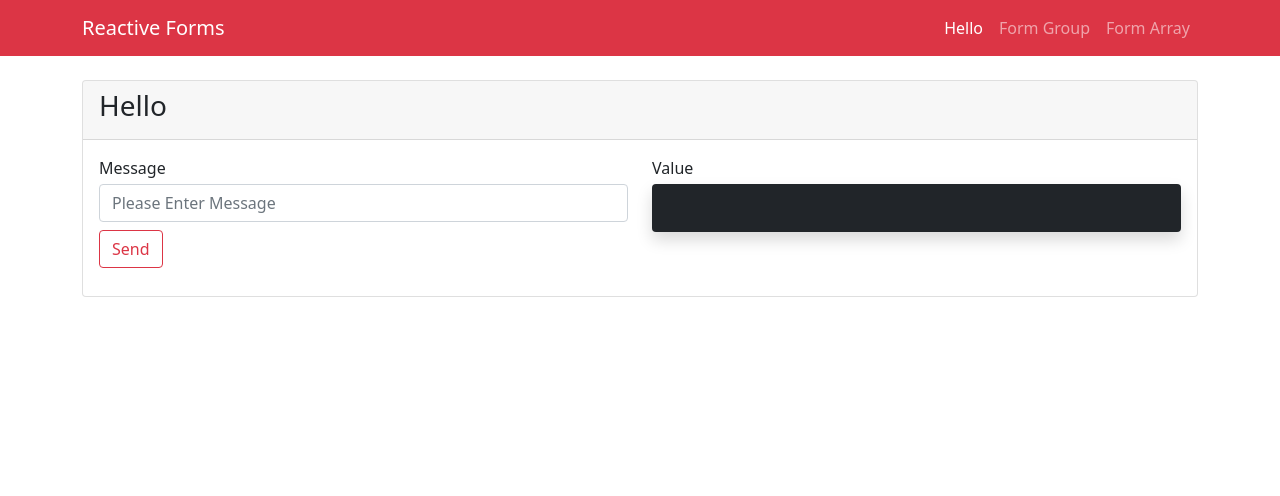
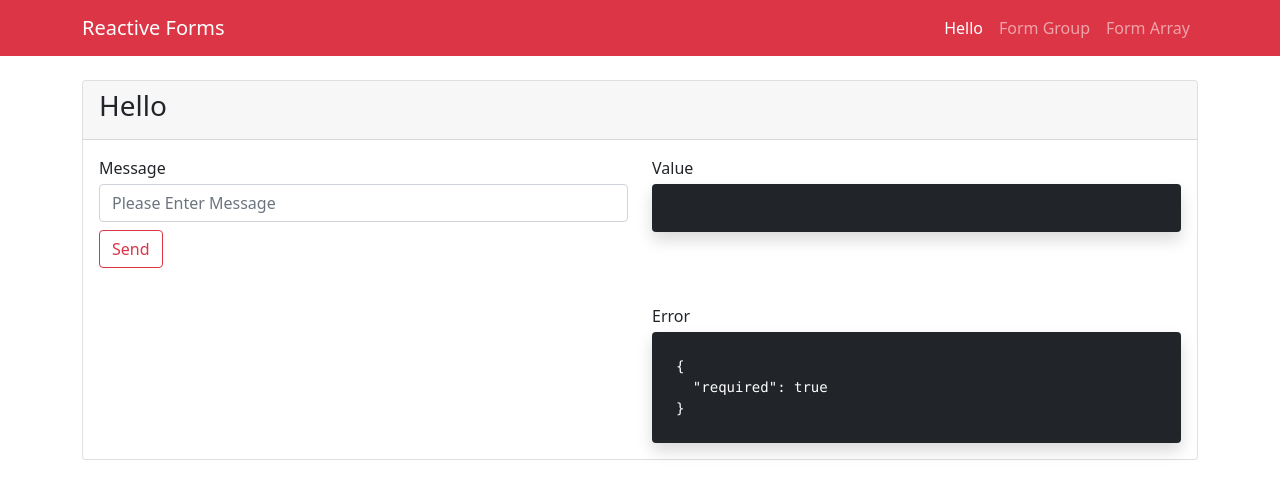
Before and after one commit to minlwin/jdc-angular, an Angular app in the folder form-reactive/: page /hello in a window 1280 px wide. Shown: the top 496 px of the page. Built offline with nearby package versions, Linux system fonts and the light colour scheme.

Commit message:
Build In Validations

```diff
--- a/form-reactive/src/app/hello/hello.component.html
+++ b/form-reactive/src/app/hello/hello.component.html
@@ -23,12 +23,21 @@
 
             <div class="col">
 
-                <label>Value</label>
-                <div class="bg-dark text-white px-4 pt-4 pb-2 mt-1 rounded shadow">
-                    <pre>{{message.value}}</pre>
+                <div>
+                    <label>Value</label>
+                    <div class="bg-dark text-white px-4 pt-4 pb-2 mt-1 rounded shadow">
+                        <pre>{{message.value}}</pre>
+                    </div>
+                    <div class="py-4">
+                        {{messageValue}}
+                    </div>
                 </div>
-                <div class="py-4">
-                    {{messageValue}}
+
+                <div class="mt-4">
+                    <label>Error</label>
+                    <div class="bg-dark text-white px-4 pt-4 pb-2 mt-1 rounded shadow">
+                        <pre>{{message.errors | json}}</pre>
+                    </div>
                 </div>
             </div>
 
--- a/form-reactive/src/app/hello/hello.component.ts
+++ b/form-reactive/src/app/hello/hello.component.ts
@@ -1,5 +1,5 @@
 import { Component } from '@angular/core';
-import { FormControl } from '@angular/forms';
+import { FormControl, Validators } from '@angular/forms';
 
 @Component({
   templateUrl: './hello.component.html',
@@ -8,7 +8,10 @@ import { FormControl } from '@angular/forms';
 })
 export class HelloComponent {
 
-  message = new FormControl
+  message = new FormControl('', [
+    Validators.required,
+    Validators.minLength(10)
+  ])
 
   messageValue = ''
 
```
